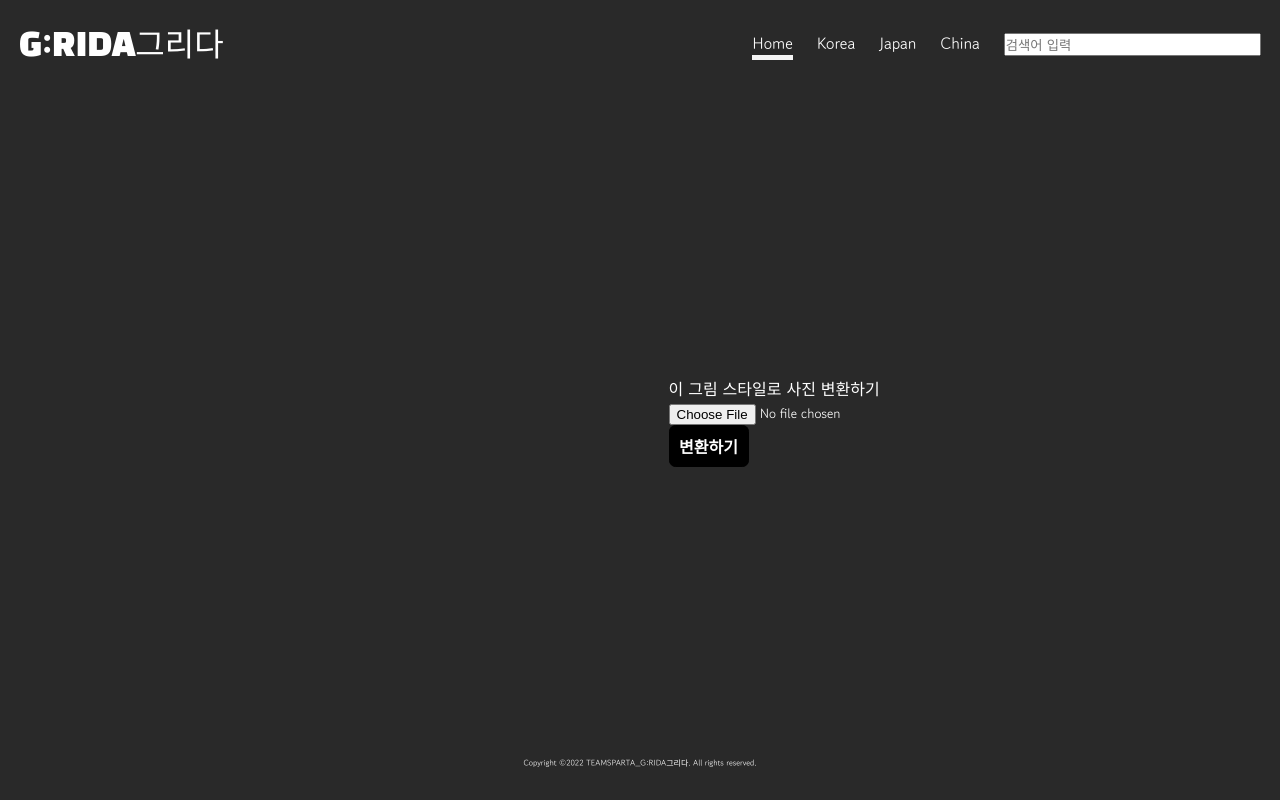
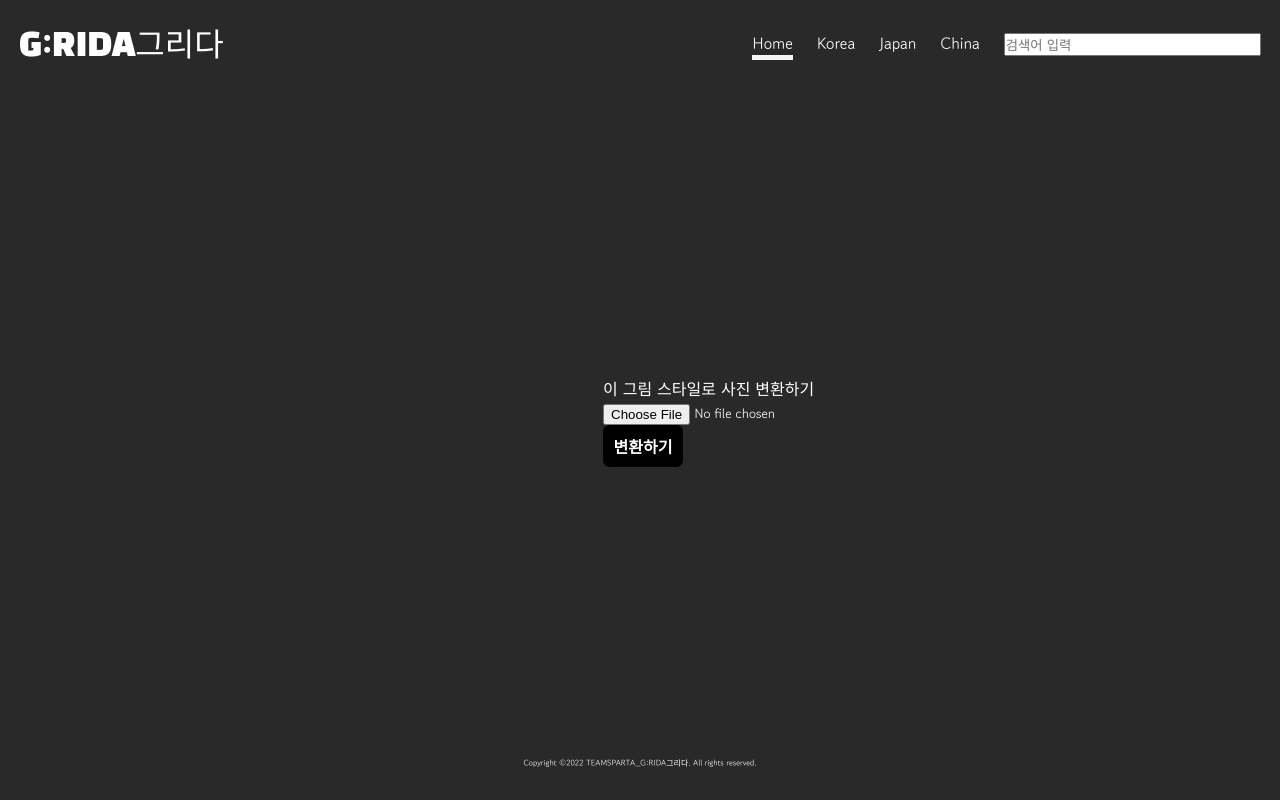
Before and after one commit to teamsixsense/webserver, a Django app: template templates/detail.html in a window 1280 px wide. Run offline with Django 4.2, Linux system fonts and the light colour scheme; the template is opened without the code that fills it, so the values that code supplies are empty; parts of the project's set-up code (start-up, migrations or seed data) failed here and were passed over; some web fonts are replaced.

Commit message:
justify content 수정

```diff
--- a/templates/detail.html
+++ b/templates/detail.html
@@ -8,7 +8,7 @@
 {% endblock %}
 {% block content %}
 
-    <div class="card" style="display:flex; align-items:center; justify-content: space-between">
+    <div class="card" style="display:flex; align-items:center; justify-content: center">
         <img src="{{ picture_info.image.url }}" style="max-width:70%; height:auto; float:left;  margin-left:20px; margin-right: 20px;  " alt="{{ picture_info.name }}">
         <div class="card-horizontal" style="max-width: 40%">
             <div class="container">
```
